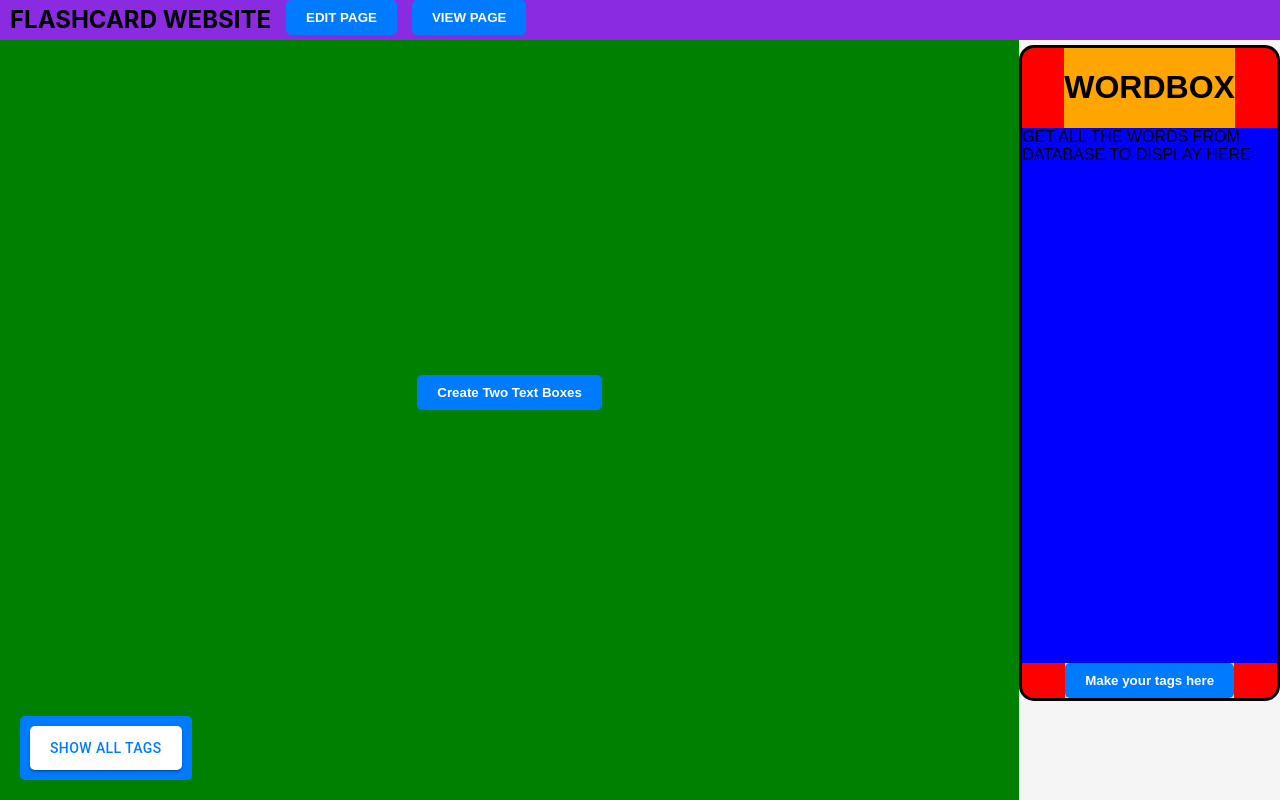
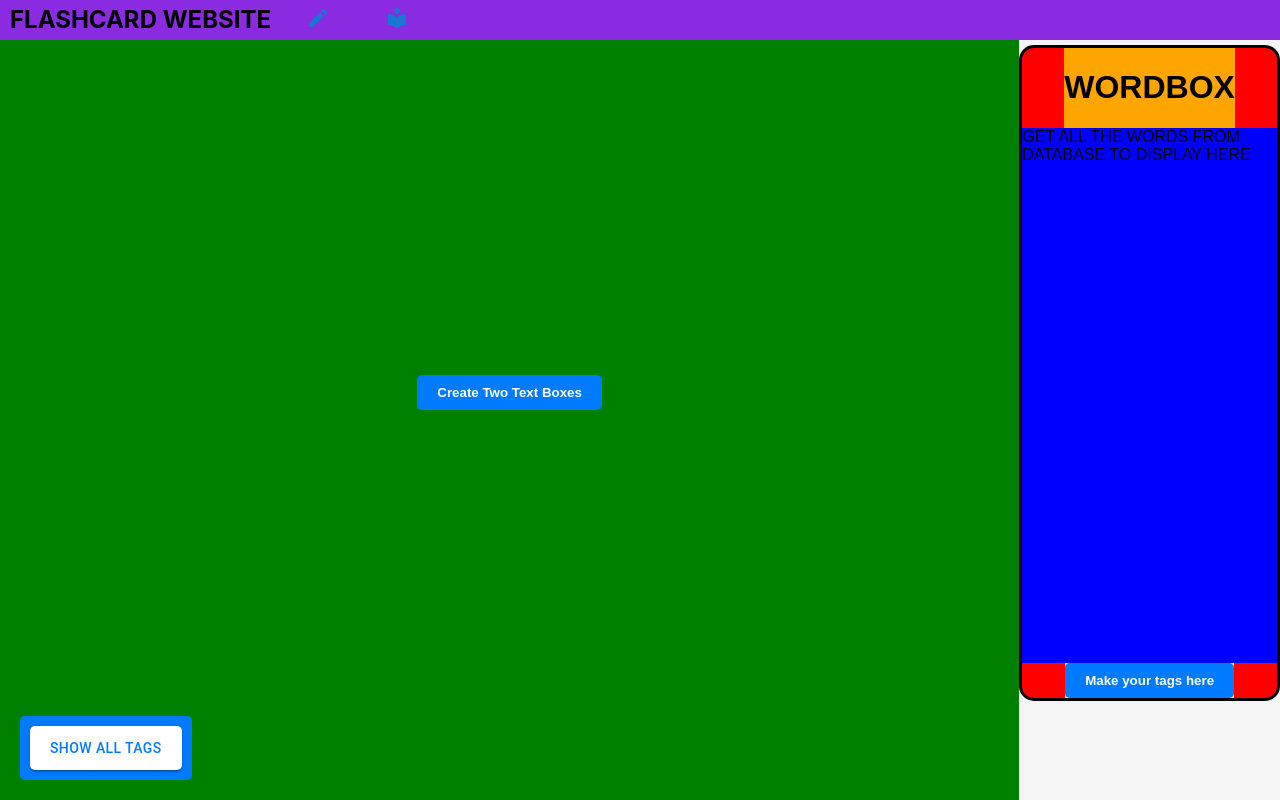
Before and after one commit to yale-cpsc-419-fa23/project-project-group-21, a React (Create React App) app in the folder react-flask-app/: page / in a window 1280 px wide. Built offline with nearby package versions, Linux system fonts and the light colour scheme.

Commit message:
Header changes
Reformatted header to use MUI

```diff
--- a/react-flask-app/src/components/header.js
+++ b/react-flask-app/src/components/header.js
@@ -1,26 +1,32 @@
+import {Create, LocalLibrary} from '@mui/icons-material';
+import {Button, Stack, Box} from '@mui/material';
 import '../styles/header.css';
 
 function Header() {
 
   return (
 
-    <div class="header-bar">
-      <div class="title">
+<Stack direction="row" className="header-bar">
+      <Box class="title">
         <h2> FLASHCARD WEBSITE </h2>
-      </div>
+      </Box>
 
-      <div class="edit">
+      <Box className="edit">
         <a href="/">
-          <button>EDIT PAGE</button>
+          <Button>
+            <Create/>
+          </Button>
         </a>
-      </div>
+      </Box>
 
-      <div class="library">
+      <Box className="library">
         <a href="/library">
-          <button>VIEW PAGE</button>
+          <Button>
+            <LocalLibrary/>
+          </Button>
         </a>
-      </div>
-    </div>
+      </Box>
+    </Stack>
   )
 }
 
--- a/react-flask-app/src/styles/header.css
+++ b/react-flask-app/src/styles/header.css
@@ -1,6 +1,4 @@
 .header-bar{
-  display: flex;
-  flex-direction: row;
   position:fixed;
   top:0;
   width:100%;
```
